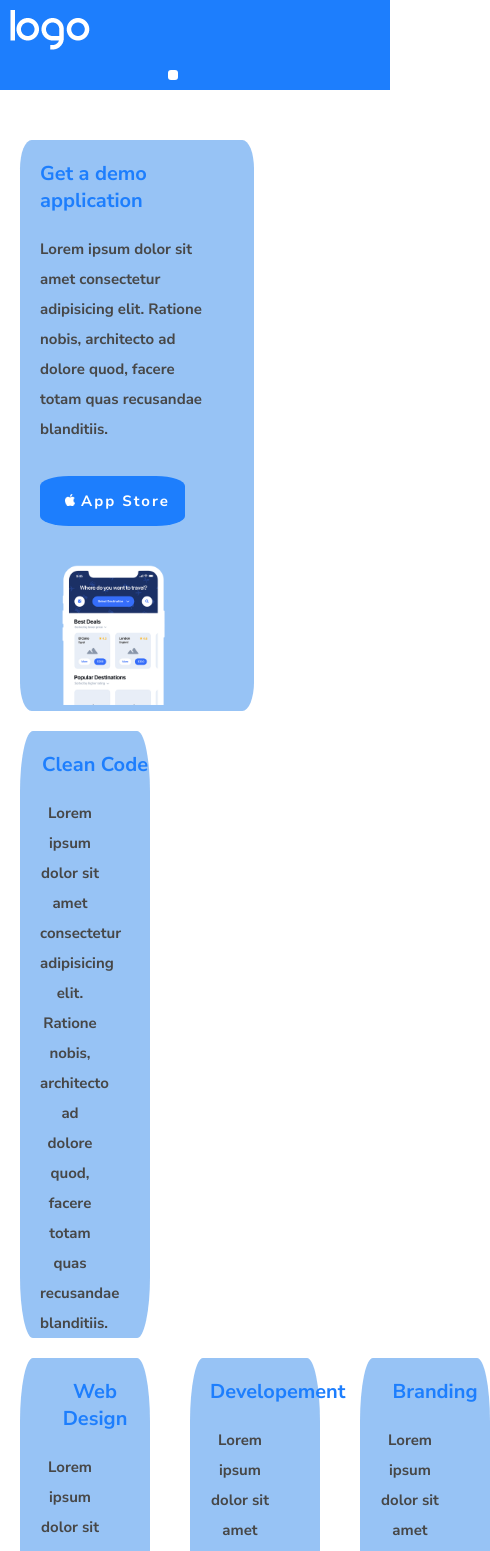
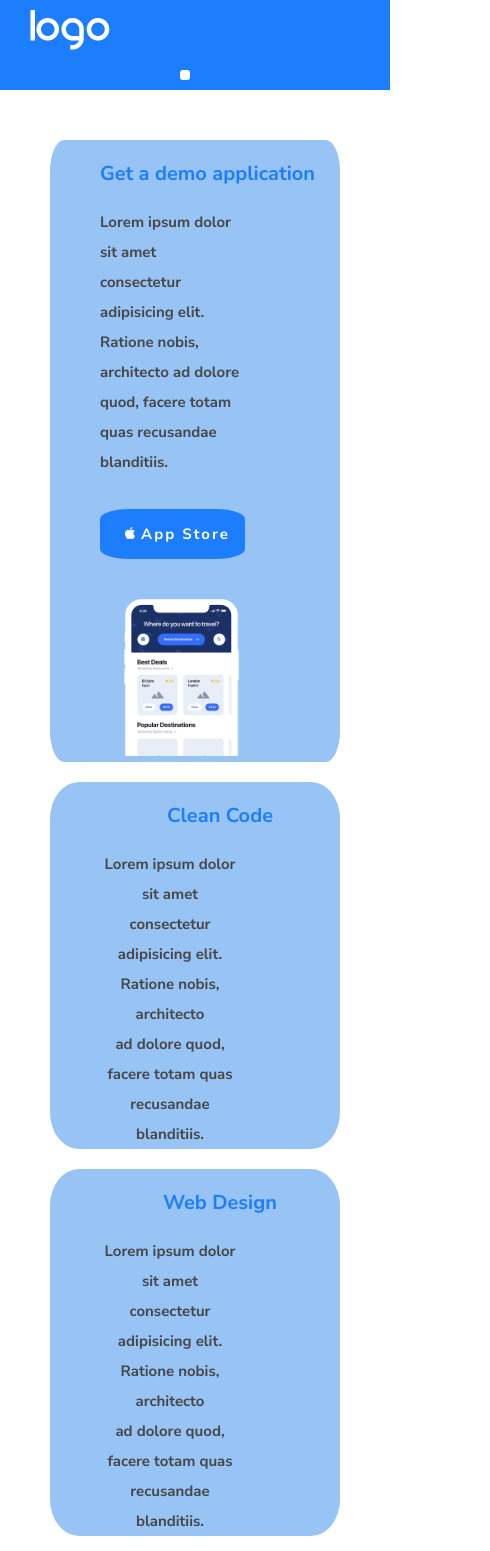
Before and after one commit to michelealiffi/htmlcss-responsive-layout, a plain HTML site: page index.html in a window 390 px wide. Shown: the top 1551 px of the page, 490 px wide, since content can reach past the window. Drawn offline with Linux system fonts and the light colour scheme.

Commit message:
Add mobile layout

```diff
--- a/style.css
+++ b/style.css
@@ -442,12 +442,56 @@ footer .col {
 }
 
 @media screen and (max-width: 480px) {
-    .row {
+    header .row {
+        margin-left: 20px;
+    }
+
+    .container .row {
         flex-wrap: wrap;
     }
 
-    .col {
-        width:;
-        margin-bottom:;
+    .container .col-60 {
+        width: 100%;
+        margin-left: 50px;
+        margin-right: 50px;
+    }
+
+    .content {
+        margin-left: 50px;
+    }
+
+    .content p {
+        margin-right: 100px;
+    }
+
+    .container .col-33 {
+        width: 100%;
+        margin-left: 50px;
+        margin-right: 50px;
+    }
+
+    .row-2 {
+        flex-wrap: wrap;
+    }
+
+    .row-2 .col-33 {
+        width: 100%;
+        margin-bottom: 30px;
+    }
+
+    .container-2 {
+        margin-top: 50px;
+    }
+
+    .container-4 .col-33 {
+        width: 100%;
+    }
+
+    .container-5 .row {
+        display: block;
+    }
+
+    .container-5 .col-20 {
+        margin-left: 20px;
     }
 }
```
